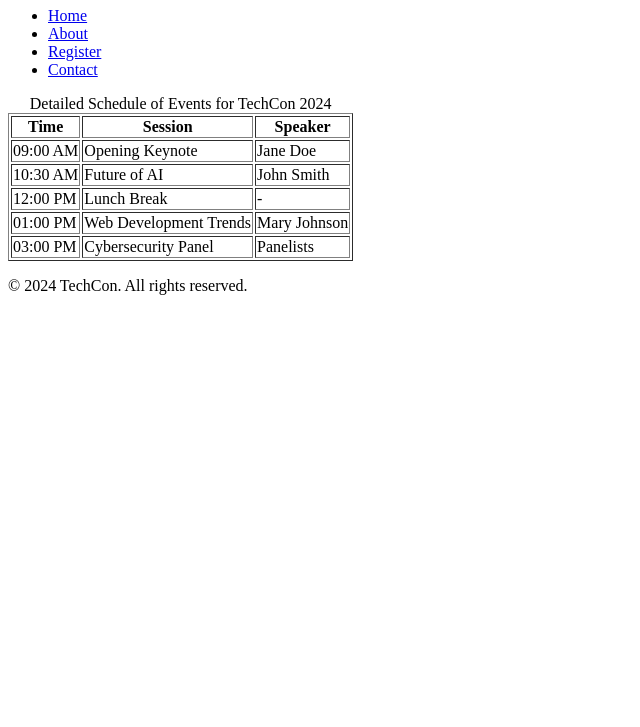
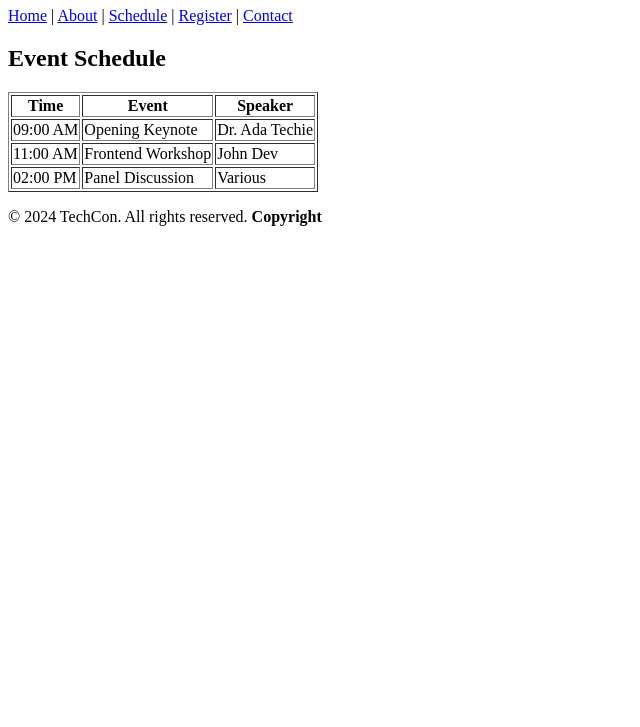
Before and after one commit to nobleslim24/TechCon_HTML, a plain HTML site: page techcon_website/schedule.html in a window 1280 px wide. Shown: the part 73-800 px from the top of the page, without its empty margins (0-640 px from the left). Drawn offline with Linux system fonts and the light colour scheme.

Commit message:
Fix: Added table and footer with copyright to schedule.html

```diff
--- a/techcon_website/schedule.html
+++ b/techcon_website/schedule.html
@@ -2,66 +2,52 @@
 <html lang="en">
 <head>
   <meta charset="UTF-8">
-  <meta name="viewport" content="width=device-width, initial-scale=1.0">
-  <title>Schedule for TechCon 2024</title>
+  <title>Schedule - TechCon 2024</title>
 </head>
 <body>
-
   <header>
-    <h1>Schedule for TechCon 2024</h1>
+    <h1>TechCon 2024 Schedule</h1>
     <nav>
-      <ul>
-        <li><a href="index.html">Home</a></li>
-        <li><a href="about.html">About</a></li>
-        <li><a href="register.html">Register</a></li>
-        <li><a href="contact.html">Contact</a></li>
-      </ul>
+      <a href="index.html">Home</a> |
+      <a href="about.html">About</a> |
+      <a href="schedule.html">Schedule</a> |
+      <a href="register.html">Register</a> |
+      <a href="contact.html">Contact</a>
     </nav>
   </header>
 
   <main>
+    <h2>Event Schedule</h2>
     <table border="1">
-      <caption>Detailed Schedule of Events for TechCon 2024</caption>
       <thead>
         <tr>
-          <th scope="col">Time</th>
-          <th scope="col">Session</th>
-          <th scope="col">Speaker</th>
+          <th>Time</th>
+          <th>Event</th>
+          <th>Speaker</th>
         </tr>
       </thead>
       <tbody>
         <tr>
           <td>09:00 AM</td>
           <td>Opening Keynote</td>
-          <td>Jane Doe</td>
+          <td>Dr. Ada Techie</td>
         </tr>
         <tr>
-          <td>10:30 AM</td>
-          <td>Future of AI</td>
-          <td>John Smith</td>
+          <td>11:00 AM</td>
+          <td>Frontend Workshop</td>
+          <td>John Dev</td>
         </tr>
         <tr>
-          <td>12:00 PM</td>
-          <td>Lunch Break</td>
-          <td>-</td>
-        </tr>
-        <tr>
-          <td>01:00 PM</td>
-          <td>Web Development Trends</td>
-          <td>Mary Johnson</td>
-        </tr>
-        <tr>
-          <td>03:00 PM</td>
-          <td>Cybersecurity Panel</td>
-          <td>Panelists</td>
+          <td>02:00 PM</td>
+          <td>Panel Discussion</td>
+          <td>Various</td>
         </tr>
       </tbody>
     </table>
   </main>
 
   <footer>
-    <p>&copy; 2024 TechCon. All rights reserved.</p>
+    <p>&copy; 2024 TechCon. All rights reserved. <strong>Copyright</strong></p>
   </footer>
-
 </body>
 </html>
```
